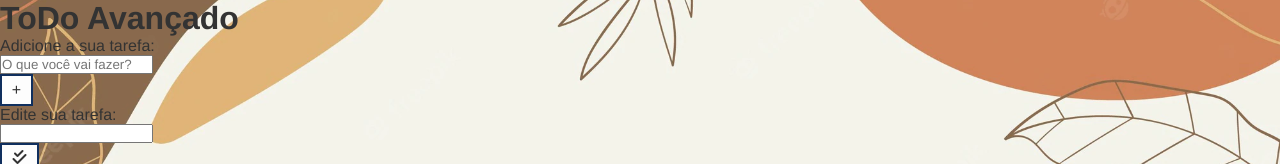
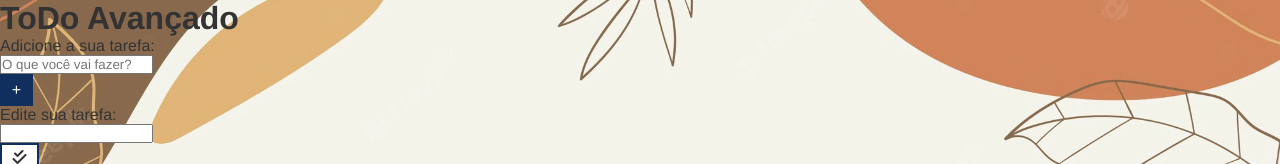
Before and after one commit to antdcriativo/todo-avancado, a plain HTML site: page index.html in a window 1280 px wide. In both pictures the pointer is over the button 16 px from the left and 89 px from the top of the page. Shown: the top 164 px of the page. Drawn offline with Linux system fonts and the light colour scheme.

Commit message:
button:hover

```diff
--- a/css/styles.css
+++ b/css/styles.css
@@ -25,3 +25,11 @@ button {
     align-items: center;
     transition: 0.4s;
 }
+
+button:hover {
+    background-color: #102F5e;
+}
+
+button:hover>i {
+    color: #fff;
+}
```
